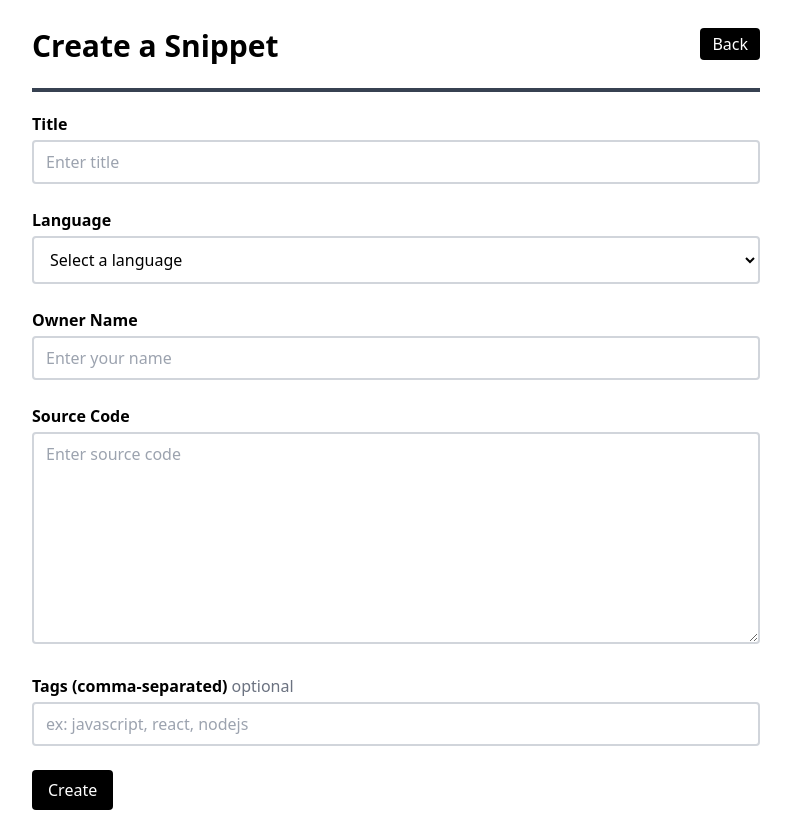
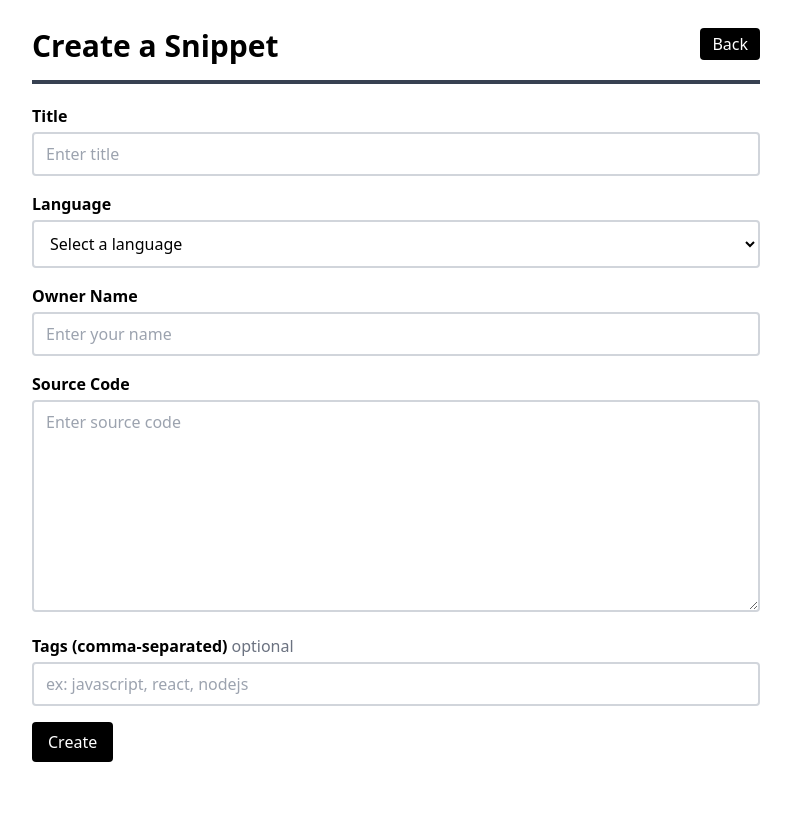
Before and after one commit to mahfuzurrahman98/Snippeter, a Next.js app: page /create in a window 1280 px wide. Shown: the whole page, without its empty margins (244-1035 px from the left). After the commit the page ends 800 px from the top, so only its background shows below. Built offline with nearby package versions, Linux system fonts and the light colour scheme.

Commit message:
tags array creation improved

```diff
--- a/src/app/components/Search.tsx
+++ b/src/app/components/Search.tsx
@@ -44,8 +44,7 @@ const Search = () => {
   }, [searchData]);
 
   return (
-    <>
-      <div className="grid grid-cols-1 md:grid-cols-3 gap-4">
+    <div className="grid grid-cols-1 md:grid-cols-3 gap-x-4 gap-y-2">
       <div className="md:col-span-2">
         <label htmlFor="q" className="block mb-1 font-semibold">
           Title or tags
@@ -87,7 +86,6 @@ const Search = () => {
         </select>
       </div>
     </div>
-    </>
   );
 };
 
--- a/src/app/create/page.tsx
+++ b/src/app/create/page.tsx
@@ -3,7 +3,7 @@ import languages from '@lib/data/languages';
 import axios from 'axios';
 import Link from 'next/link';
 import { useRouter } from 'next/navigation';
-import { ChangeEvent, FormEvent, useState } from 'react';
+import { ChangeEvent, FormEvent, useEffect, useState } from 'react';
 import toast, { Toaster } from 'react-hot-toast';
 
 interface FormData {
@@ -40,6 +40,16 @@ const CreateSnippet = () => {
     }));
   };
 
+  useEffect(() => {
+    let tagsArray = formData._tags.split(',').map((tag) => tag.trim());
+    tagsArray = tagsArray.filter((tag) => tag !== '');
+
+    setFormData((prevData) => ({
+      ...prevData,
+      tags: [...tagsArray],
+    }));
+  }, [formData._tags]);
+
   const handleSubmit = async (event: FormEvent<HTMLFormElement>) => {
     event.preventDefault();
     setButtonDisabled(true);
@@ -65,13 +75,8 @@ const CreateSnippet = () => {
       return;
     }
 
-    let tagsArray = formData._tags.split(',').map((tag) => tag.trim());
-    tagsArray = tagsArray.filter((tag) => tag !== '');
-
-    setFormData((prevData) => ({
-      ...prevData,
-      tags: [...tagsArray],
-    }));
+    console.log(formData);
+    // return;
 
     try {
       const response = await axios.post('/api/snippets', formData);
@@ -89,7 +94,7 @@ const CreateSnippet = () => {
   return (
     <div className="mx-auto py-7 px-5 max-w-3xl">
       <div className="flex justify-between items-start mb-5 border-b-4 border-gray-700">
-        <h1 className="text-2xl md:text-3xl font-bold mb-6">
+        <h1 className="text-2xl md:text-3xl font-bold mb-4">
           Create a Snippet
         </h1>
         <Link
@@ -115,7 +120,7 @@ const CreateSnippet = () => {
       />
 
       <form onSubmit={handleSubmit}>
-        <div className="mb-6">
+        <div className="mb-4">
           <label htmlFor="title" className="block mb-1 font-semibold">
             Title
           </label>
@@ -129,7 +134,7 @@ const CreateSnippet = () => {
             className="w-full px-3 py-2 border-2 border-gray-300 rounded focus:outline-none focus:border-black"
           />
         </div>
-        <div className="mb-6">
+        <div className="mb-4">
           <label htmlFor="language" className="block mb-1 font-semibold">
             Language
           </label>
@@ -151,7 +156,7 @@ const CreateSnippet = () => {
           </select>
         </div>
 
-        <div className="mb-6">
+        <div className="mb-4">
           <label htmlFor="owner" className="block mb-1 font-semibold">
             Owner Name
           </label>
@@ -165,7 +170,7 @@ const CreateSnippet = () => {
             className="w-full px-3 py-2 border-2 border-gray-300 rounded focus:outline-none focus:border-black"
           />
         </div>
-        <div className="mb-6">
+        <div className="mb-4">
           <label htmlFor="sourceCode" className="block mb-1 font-semibold">
             Source Code
           </label>
@@ -179,7 +184,7 @@ const CreateSnippet = () => {
             rows={8}
           ></textarea>
         </div>
-        <div className="mb-6">
+        <div className="mb-4">
           <label htmlFor="_tags" className="block mb-1 font-semibold">
             Tags (comma-separated)
             <span className="ml-1 font-normal text-gray-500">optional</span>
--- a/src/app/page.tsx
+++ b/src/app/page.tsx
@@ -33,9 +33,11 @@ const Snippets = async ({
 
       <Search />
 
-      {snippets.map((snippet: SnippetType) => (
-        <SnippetCard key={snippet.uuid} snippet={snippet} />
-      ))}
+      <div className="mt-5 grid grid-cols-1 md:grid-cols-3 md:gap-x-3">
+        {snippets.map((snippet: SnippetType) => (
+          <SnippetCard key={snippet.uuid} snippet={snippet} />
+        ))}
+      </div>
     </div>
   );
 };
```
Lines whose indentation alone changed are shown as unchanged.
